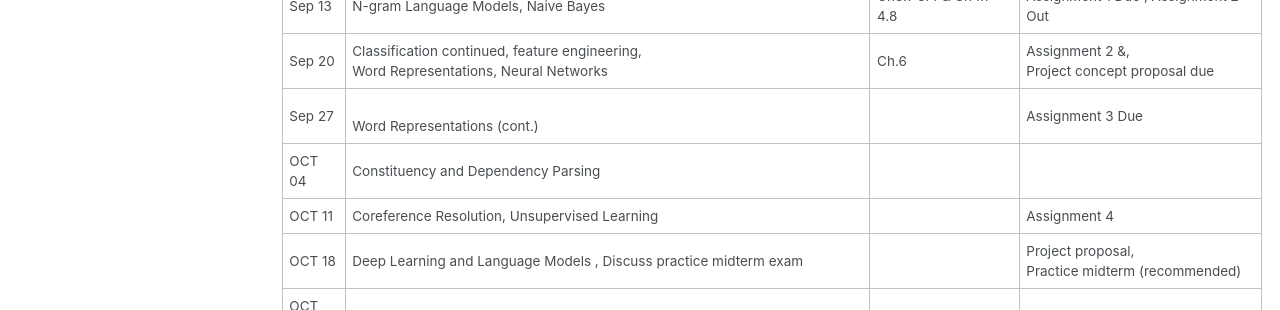
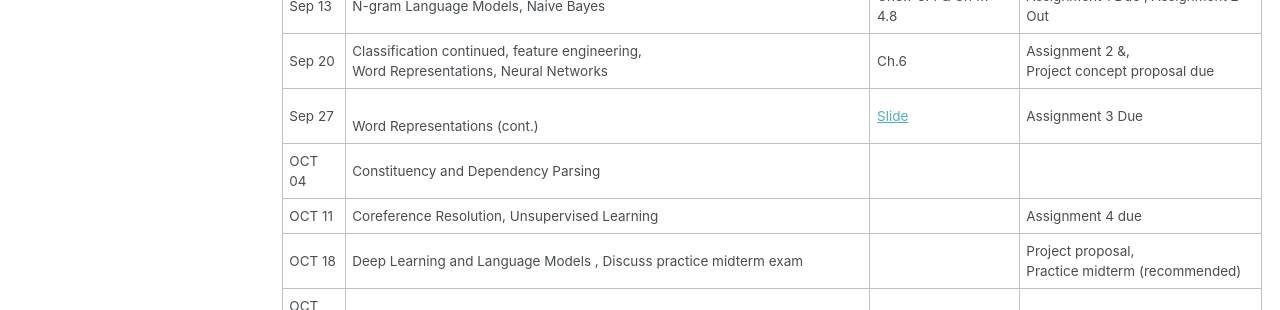
Before and after one commit to selimmd/selimmd.github.io, a Jekyll site: the page built from _teaching/nlp2024.md, in a window 1280 px wide and 900 px high, scrolled down 496 px. Shown: the part 152-462 px from the top of the window. Built offline with Jekyll 4.4.1, drawn with Linux system fonts in a browser that asks for light colours.

Commit message:
Update nlp2024.md

```diff
--- a/_teaching/nlp2024.md
+++ b/_teaching/nlp2024.md
@@ -37,9 +37,9 @@ h2, h3, h4, h5, h6 {margin: 0;}
 | Sep 06  | Introduction, Review Python and Machine Learning                                             |  [Lecture 1](https://docs.google.com/presentation/d/1qVlDi81KZpN-JWZCUCZe9nEOgHRlTkDp/edit?usp=sharing&ouid=115579883578265764099&rtpof=true&sd=true)|     Assignment 1 availalbe on canvas           |
 | Sep 13  | N-gram Language Models, Naive Bayes                                                              | Ch3.1-3.4 & Ch4.1-4.8| Assignment 1 Due , Assignment 2 Out|
 | Sep 20  | Classification continued, feature engineering, <br/> Word Representations, Neural Networks | Ch.6 |   Assignment 2 &, <br/> Project concept proposal due|
-| Sep 27  | <br/> Word Representations (cont.) | | Assignment 3 Due|
+| Sep 27  | <br/> Word Representations (cont.) | [Slide](https://docs.google.com/presentation/d/1QuoOQXcAF812_ZI59ehgF9BzCVvIFK5w/edit?usp=sharing&ouid=115579883578265764099&rtpof=true&sd=true) | Assignment 3 Due|
 | OCT 04  | Constituency and Dependency Parsing                                                           | |   |
-| OCT 11  | Coreference Resolution, Unsupervised Learning                                                                       | | Assignment 4 |
+| OCT 11  | Coreference Resolution, Unsupervised Learning                                                                       | | Assignment 4 due|
 | OCT 18 | Deep Learning and Language Models , Discuss practice midterm exam  | | Project proposal, <br> Practice midterm (recommended) |
 | OCT 25 | Deep Learning and Language Models (cont.)| | Assignment 5 |
 | NOV 01  | **Midterm Exam** |  | The midterm exam  |
```
